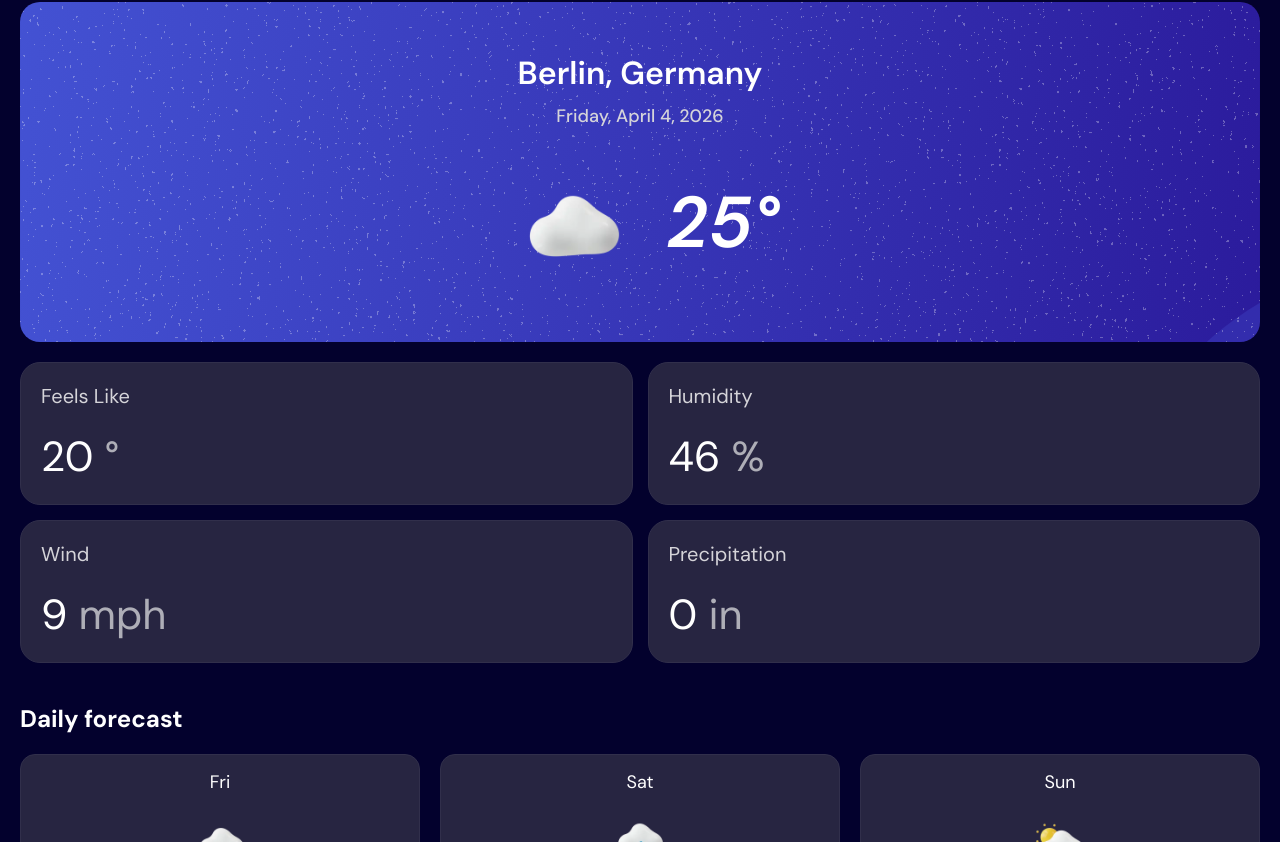
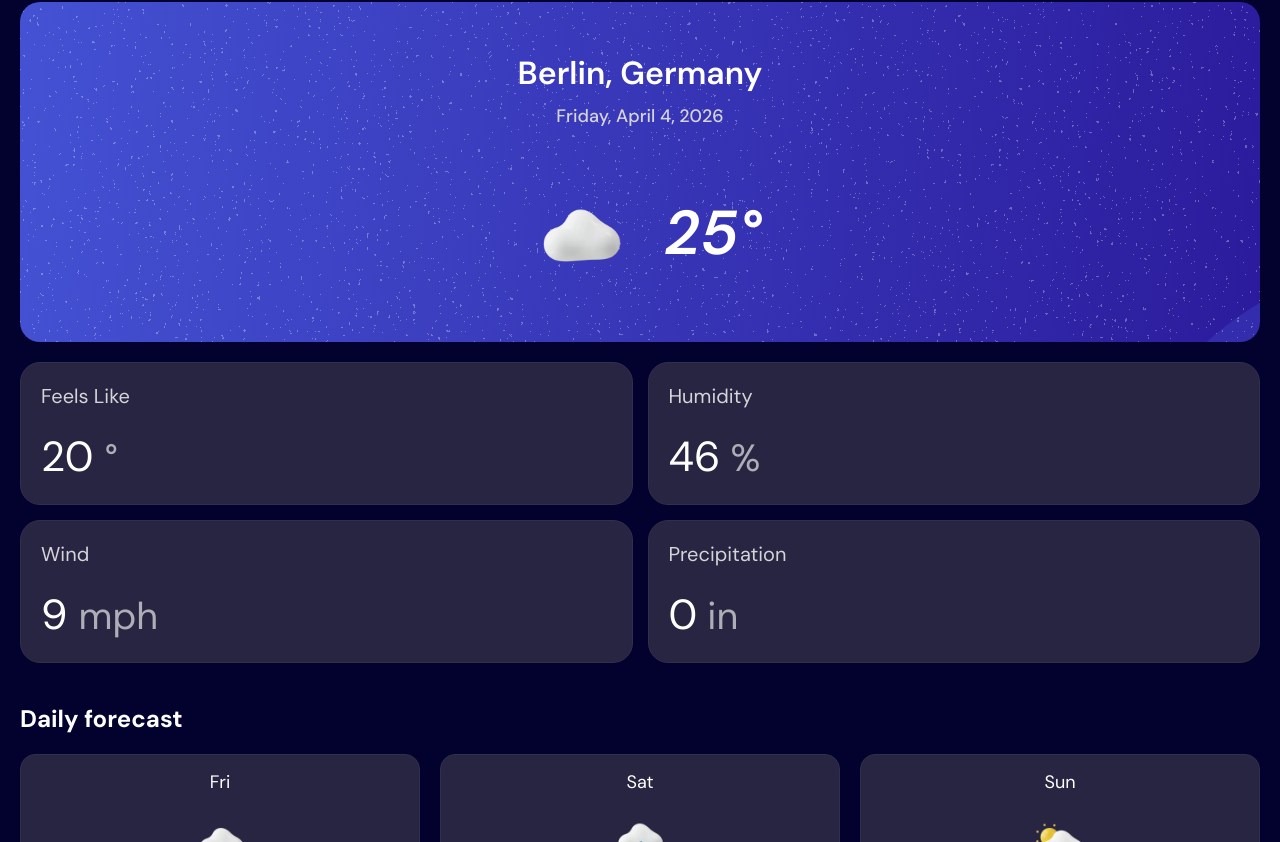
Before and after one commit to lk-chris/Weather-App, a plain HTML site: page index.html in a window 1280 px wide. Shown: the part 374-1216 px from the top of the page. Drawn offline with Linux system fonts and the light colour scheme.

Commit message:
Update weather stats layout for improved readability and adjust font sizes

```diff
--- a/index.html
+++ b/index.html
@@ -59,19 +59,19 @@
       <div class="min-stats">
         <div class="ms-feels-like">
           <p class="ms-header">Feels Like</p>
-          <p class="ms-info feels-like">20 <span>°</span></p>
+          <p class="ms-info "><span class="feels-like">20 </span><span class="suffix">°</span></p>
         </div>
         <div class="ms-Humidity">
           <p class="ms-header">Humidity</p>
-          <p class="ms-info humidity">46 <span>%</span></p>
+          <p class="ms-info "><span class="humidity">46</span><span class="suffix"> %</span></p>
         </div>
         <div class="ms-wind">
           <p class="ms-header">Wind</p>
-          <p class="ms-info wind-speed">9 <span>mph</span></p>
+          <p class="ms-info"><span class="wind-speed">9 </span><span class="suffix"> mph</span></p>
         </div>
         <div class="ms-percipitation">
           <p class="ms-header">Precipitation</p>
-          <p class="ms-info precipitation">0 <span>in</span></p>
+          <p class="ms-info "><span class="precipitation">0</span><span class="suffix"> in</span></p>
         </div>
       </div>
 
--- a/style.css
+++ b/style.css
@@ -134,12 +134,12 @@ header{
     gap: 25px;
 }
 .overview-temp{
-    font-size: 72px;
+    font-size: 62px;
     font-style: italic;
     font-weight: 600;
 }
 .wi-img{
-    width: 140px;
+    width: 120px;
 }
 
 /*MINAMAL STATS*/
@@ -168,8 +168,9 @@ header{
     font-size: 42px;
     font-weight: 400;
 }
-.min-stats span{
+.suffix{
     color: var(--color-neutral-300);
+    font-size: 38px;
 }
 
 /*FORECAST*/
```
